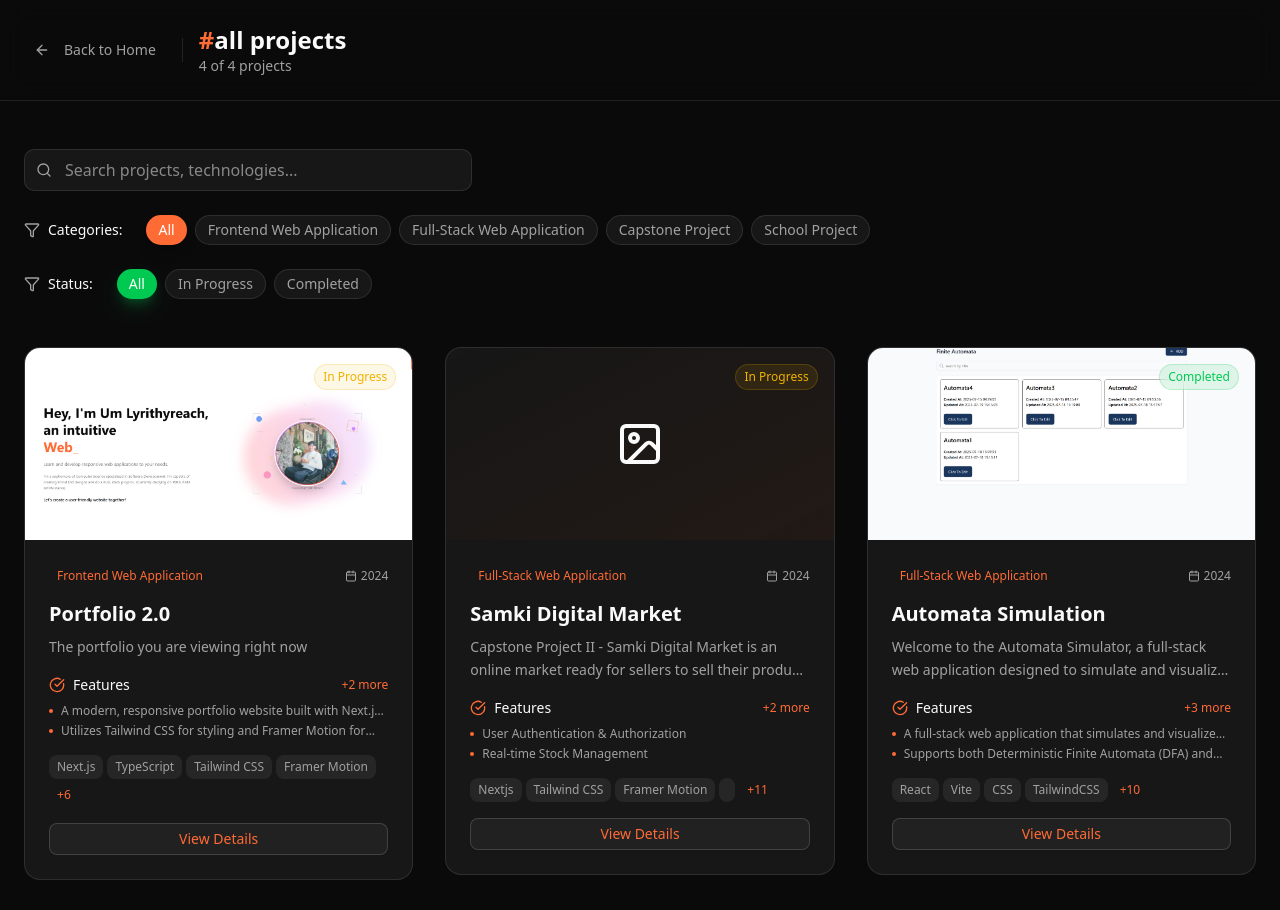
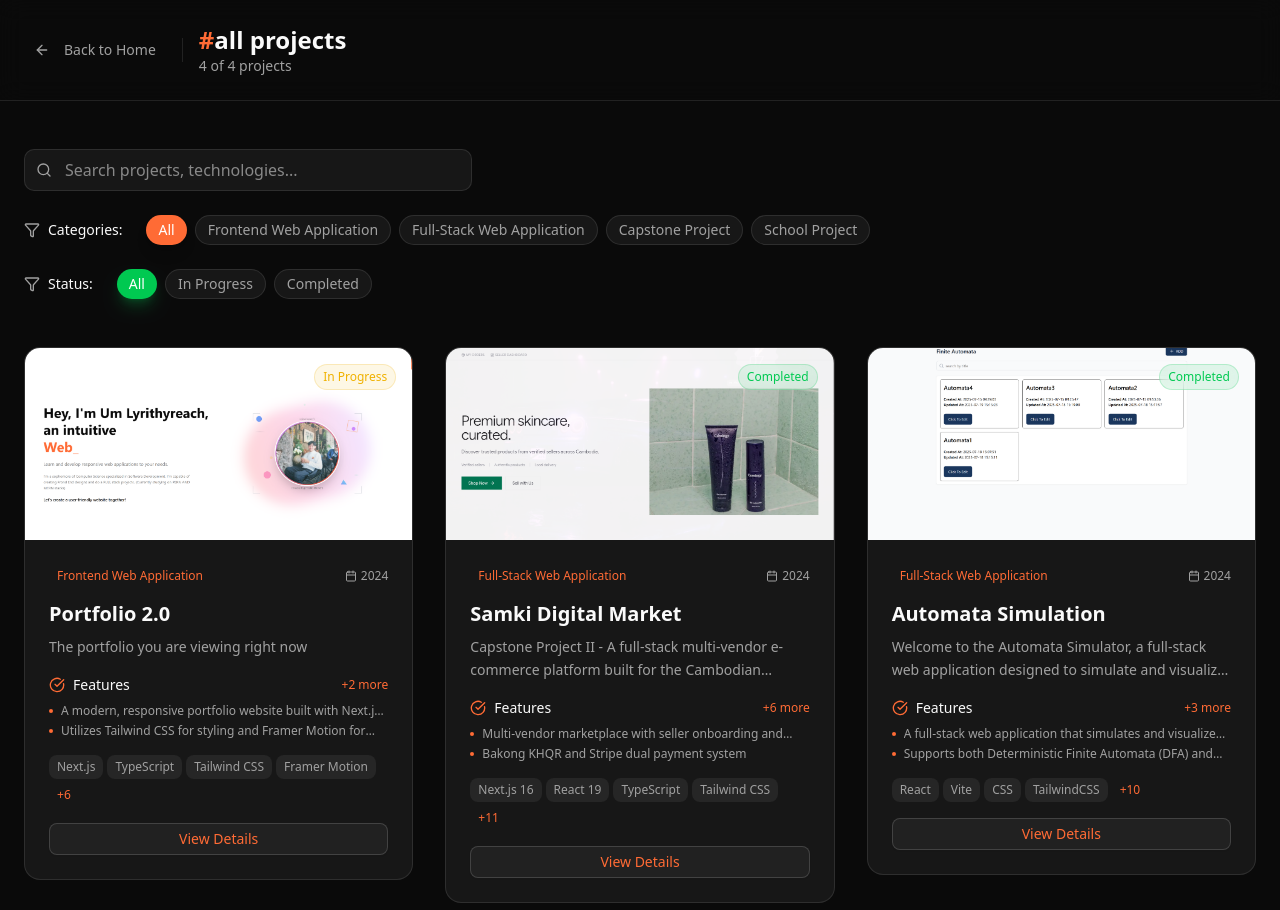
Before and after one commit to UmLyrithyreach/my-portfolio-nextjs, a Next.js app: page /projects in a window 1280 px wide. Shown: the top 910 px of the page. Built offline with nearby package versions, Linux system fonts and the light colour scheme.

Commit message:
Update on Samki Digital Market Project

```diff
--- a/src/data/portfolio.ts
+++ b/src/data/portfolio.ts
@@ -60,42 +60,42 @@ export const projects: Project[] = [
     id: "samki-digital-market",
     title: "Samki Digital Market",
     description:
-      "Capstone Project II - Samki Digital Market is an online market ready for sellers to sell their product online and help them reach a wider customer range for their MSMEs to reach globally large.",
-    image: "",
+      "Capstone Project II - A full-stack multi-vendor e-commerce platform built for the Cambodian skincare market, empowering MSMEs with seller dashboards, AI-powered shopping assistance, bilingual Khmer/English support, and both international (Stripe) and local (Bakong KHQR) payment integration.",
+    image: "/projects/capstone.png",
     technologies: [
       // Frontend
-      "Nextjs",
+      "Next.js 16",
+      "React 19",
+      "TypeScript",
       "Tailwind CSS",
-      "Framer Motion",
-      "",
-      "Axios",
-      "Lucide React",
-
-      // Backend
-      "Node.js",
-      "Express.js",
-      "PostgreSQL",
-      "Sequelize",
-      "JWT",
-      "",
-
-      // Development
-      "Vite",
-      "ESLint",
-      ""
+      "shadcn/ui",
+      "Zustand",
+      "Embla Carousel",
+      "Recharts",
+      // Backend & Data
+      "Sanity CMS",
+      "Clerk",
+      "Next.js API Routes",
+      // Payments & Integrations
+      "Stripe",
+      "Bakong KHQR",
+      "Telegram Bot API",
+      "Vercel AI SDK",
     ],
     githubUrl: "https://github.com/YongVuthivathnakk/samki-digital-market-next-app.git",
     category: ["Full-Stack Web Application", "Capstone Project"],
     liveUrl: "https://full-stack-ecommerce-tb3i.vercel.app",
-    // Optional additional fields based on your architecture
     features: [
-      "User Authentication & Authorization",
-      "Real-time Stock Management",
-      // "PostgreSQL Database Integration",
-      "Responsive Design",
-      "RESTful API Architecture",
+      "Multi-vendor marketplace with seller onboarding and approval flow",
+      "Bakong KHQR and Stripe dual payment system",
+      "AI shopping assistant with product search and order lookup",
+      "Real-time seller notifications via Telegram bot",
+      "Bilingual interface (English/Khmer) with USD/KHR currency switching",
+      "Automated payout system with configurable hold period",
+      "Order lifecycle management from purchase to delivery",
+      "Responsive mobile-first design with dark mode support",
     ],
-    status: "In Progress", // or "In Development"
+    status: "Completed",
   },
   {
     id: "automata-simulation",
```
Also changed, not shown: public/projects/capstone.png (added).
